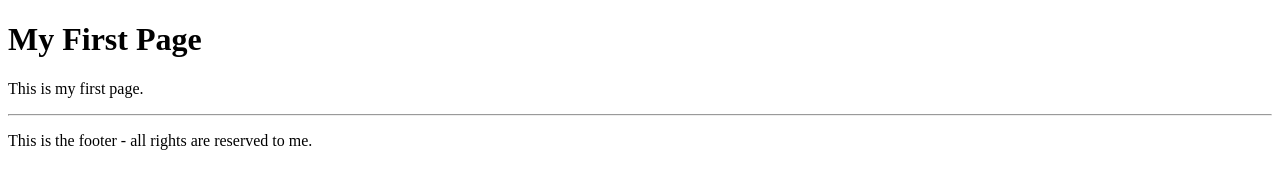
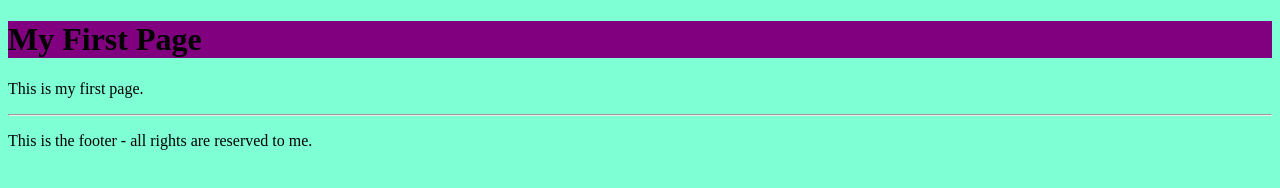
Before and after one commit to ShengBin-101/Demo, a plain HTML site: page index.html in a window 1280 px wide. Drawn offline with Linux system fonts and the light colour scheme.

Commit message:
change bg color

```diff
--- a/index.html
+++ b/index.html
@@ -5,6 +5,7 @@
       <meta name="viewport" content="width=device.width, initial-scale=1.0">
       <meta http-equiv="X-UA-Compatible" content="ie=edge">
       <title>Document</title>
+      <link rel="stylesheet" href="styles.css">
     </head>
     <body>
         <h1>My First Page</h1>
--- /dev/null
+++ b/styles.css
@@ -0,0 +1,6 @@
+body{
+  background-color: aquamarine;
+}
+h1{
+  background-color: purple
+}
```
